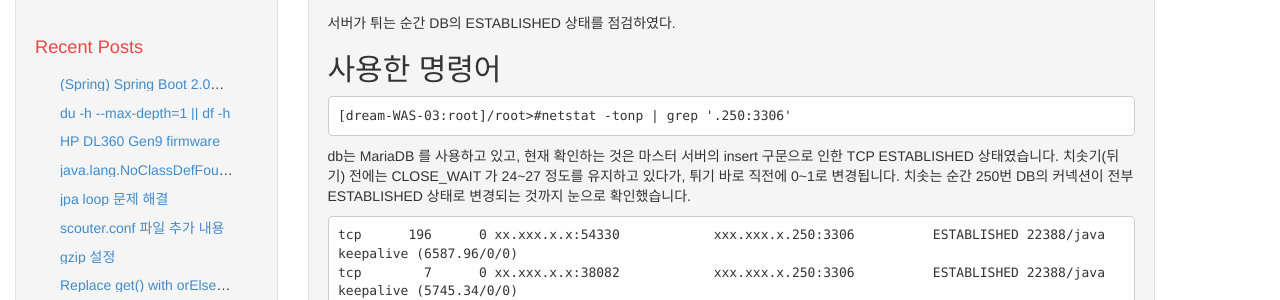
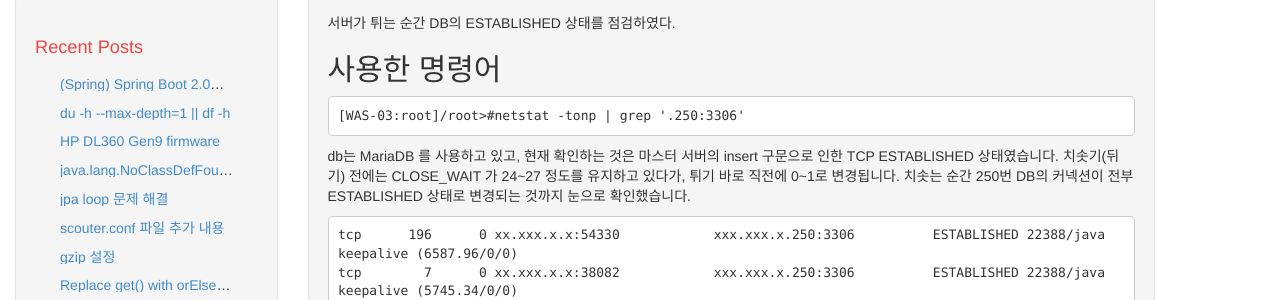
Before and after one commit to youngclown/youngclown.github.io, a Jekyll site: the page built from _posts/2018-05-28-TCPPARAMETER.md, in a window 1280 px wide and 900 px high. Shown: the part 163-463 px from the top of the window. Built offline with Jekyll 4.4.1, drawn with Linux system fonts in a browser that asks for light colours; comment, search, counter and statistics services are not loaded.

Commit message:
서비스 문구 삭제

````diff
--- a/_posts/2018-05-28-TCPPARAMETER.md
+++ b/_posts/2018-05-28-TCPPARAMETER.md
@@ -12,7 +12,7 @@ comments: true
 사용한 명령어
 ---
 ```
-[dream-WAS-03:root]/root>#netstat -tonp | grep '.250:3306'
+[WAS-03:root]/root>#netstat -tonp | grep '.250:3306'
 ```
 
 db는 MariaDB 를 사용하고 있고, 현재 확인하는 것은 마스터 서버의 insert 구문으로 인한  TCP  ESTABLISHED 상태였습니다.
````
Also changed, not shown: _posts/2018-05-10-JVM-OPTION.md (+1 -1 lines).
